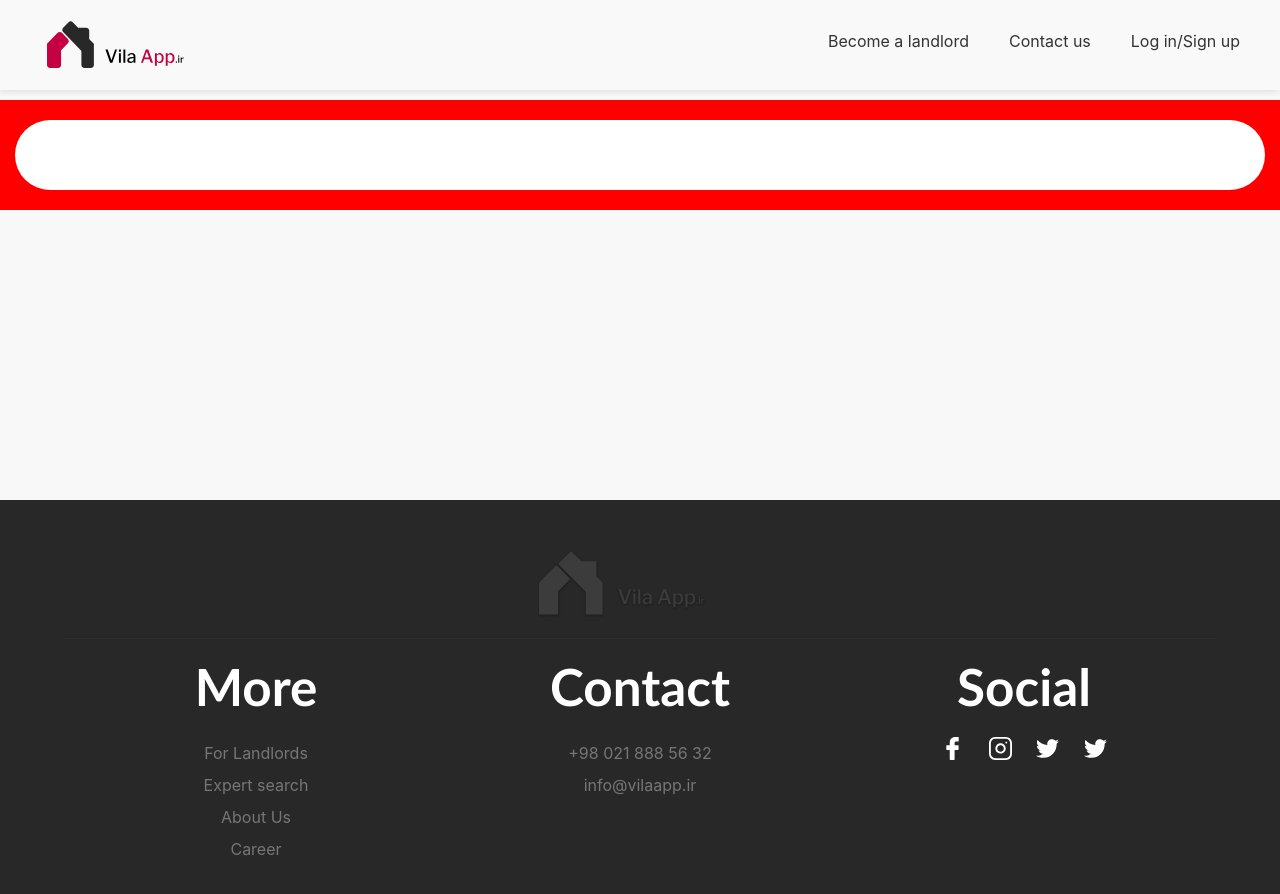
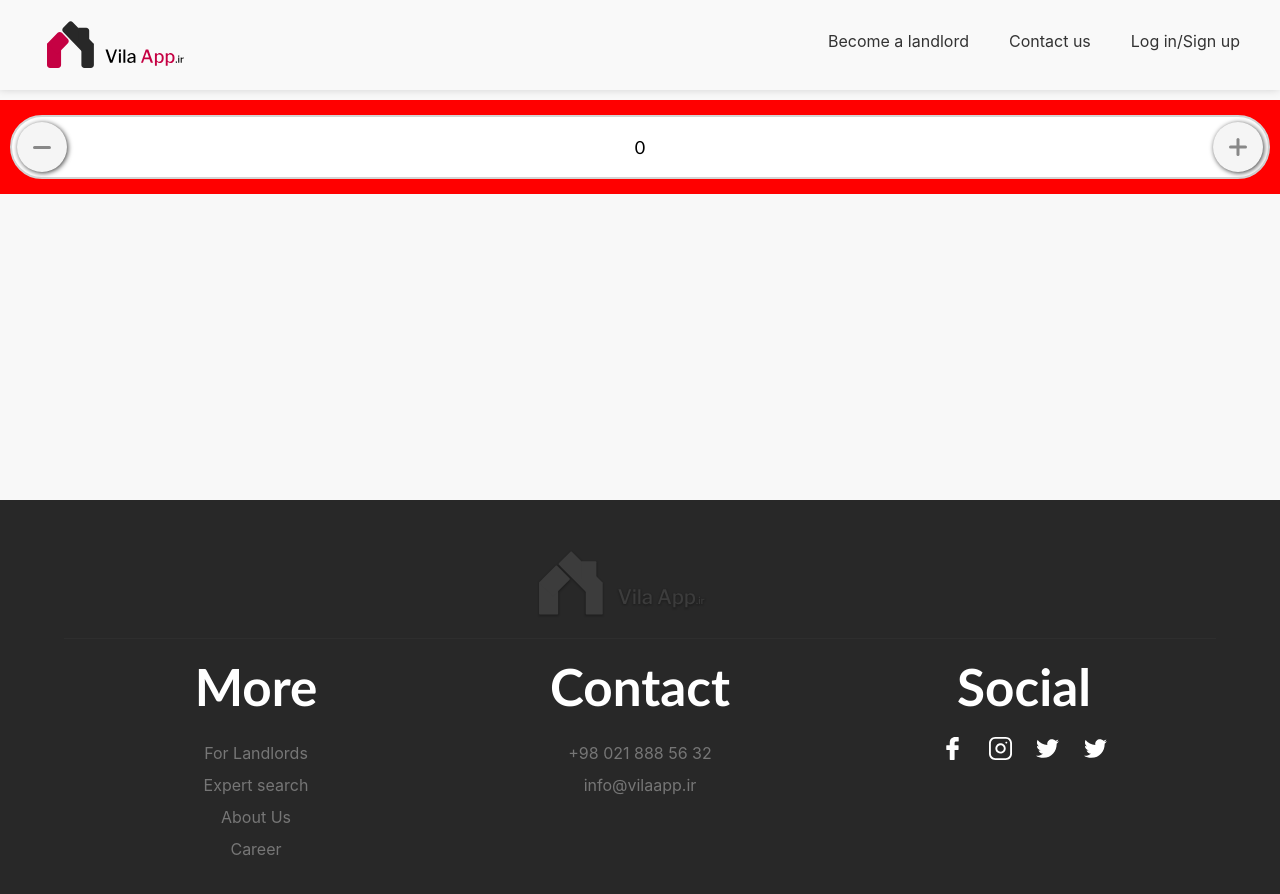
Before and after one commit to arasico/vilaapp, a React (Create React App) app: page /test in a window 1280 px wide. Shown: the top 894 px of the page. Built offline with nearby package versions, Linux system fonts and the light colour scheme.

Commit message:
pluse and minus oprator is foxed

```diff
--- a/src/en/components/common/optionButtonPlusMinus/optionButton.css
+++ b/src/en/components/common/optionButtonPlusMinus/optionButton.css
@@ -8,18 +8,75 @@
 }
 .option-flex-line{
    background-color: #fff;
-   margin: 10px;
+   margin: 5px;
    border-radius: 100px;
-   padding: 10px;
+   padding: 5px;
    display: flex;
-   justify-content: space-between
+   justify-content: space-between;
+   border: 2px solid #D4D4D4;
 
 
 }
 
 .option-flex-item{
-    height: 50px;
-    background-color: silver;
+    vertical-align: middle;
+    align-content: center;
+
 
 
 }
+
+.btn-circle-option{
+    width: 50px;
+    height: 50px;
+    border-radius: 100px;
+    background-color: #F5F5F5;
+    text-align: center;
+    box-shadow: 1px 1px 5px 0px rgba(0,0,0,0.75);
+    transition: background-color 0.2s ease-out;
+
+}
+
+
+.btn-circle-option:active{
+    background-color: rgb(202, 202, 202);
+
+}
+
+
+
+.btn-plus-icon{
+    background-image: url("../../../../assets/icons/pluse.svg");
+    background-repeat: no-repeat;
+    background-position: center; /* Center the image */
+    background-size: 35%;
+
+
+}
+
+.btn-minus-icon{
+    background-image: url("../../../../assets/icons/minus.svg");
+    background-repeat: no-repeat;
+    background-position: center; /* Center the image */
+    background-size: 35%;
+
+
+}
+
+
+.option-input-component{
+    width: 100%;
+    border: 0;
+    height: 50px;
+    text-align: center;
+    font-size: 18px;
+    vertical-align: middle;
+    font-family: 'Gill Sans', 'Gill Sans MT', Calibri, 'Trebuchet MS', sans-serif;
+
+
+}
+
+.option-input-component:focus{
+    border: none;
+    outline: none;
+}
--- a/src/en/components/common/optionButtonPlusMinus/optionButton.js
+++ b/src/en/components/common/optionButtonPlusMinus/optionButton.js
@@ -1,23 +1,82 @@
 import React, {Component} from 'react';
 
 import './optionButton.css';
+//
+// import Icons --------------------------------------->
+//
+import minus from '../../../../assets/icons/minus.svg'
+import pluse from '../../../../assets/icons/pluse.svg'
+
 
 
 
 class OptionButtonComponent extends Component {
     constructor(props) {
         super(props);
-        this.state = {  }
+        this.state = {
+            currentVal:0
+         }
+
+         this.pluseButton = this.pluseButton.bind(this);
     }
+
+    pluseButton(val,oprator){
+
+            if(oprator ==='min')
+                return this.setState({currentVal: min(val)})
+            else if(oprator ==='plus')
+                return this.setState({currentVal: plus(val)})
+
+            function min(val){
+               let sum = val - 1;
+               if (sum > 0)
+                return sum
+                else return 0
+            }
+
+            function plus(val){
+                return val + 1
+            }
+
+    }
+
+
+
+    oprationButton(val , oprator){
+
+        if(oprator === 'min')
+            return this.setState({currentVal: min(val)})
+        else if(oprator === 'plus')
+            return this.setState({currentVal: plus(val)})
+
+        function min(val){
+           let sum = val - 1;
+           if (sum > 0)
+            return sum
+            else return 0
+        }
+
+        function plus(val){
+            return val + 1
+        }
+
+}
+
+
     render() {
         return (
             <div className="container-option-button">
                 <div className="option-flex-line">
                     <div className="option-flex-item">
-                        <div className="btn-circle-option"></div>
+                        <div className="btn-circle-option btn-minus-icon"  onClick={() => this.pluseButton(this.state.currentVal,'min') }></div>
                     </div>
-                    <div className="option-flex-item"></div>
-                    <div className="option-flex-item"></div>
+                    <div className="option-flex-item">
+                        <input className="option-input-component"
+                           value={this.state.currentVal}   />
+                    </div>
+                    <div className="option-flex-item">
+                        <div className="btn-circle-option btn-plus-icon" onClick={() => this.pluseButton(this.state.currentVal,'plus') }  ></div>
+                    </div>
                 </div>
             </div>
          );
```
